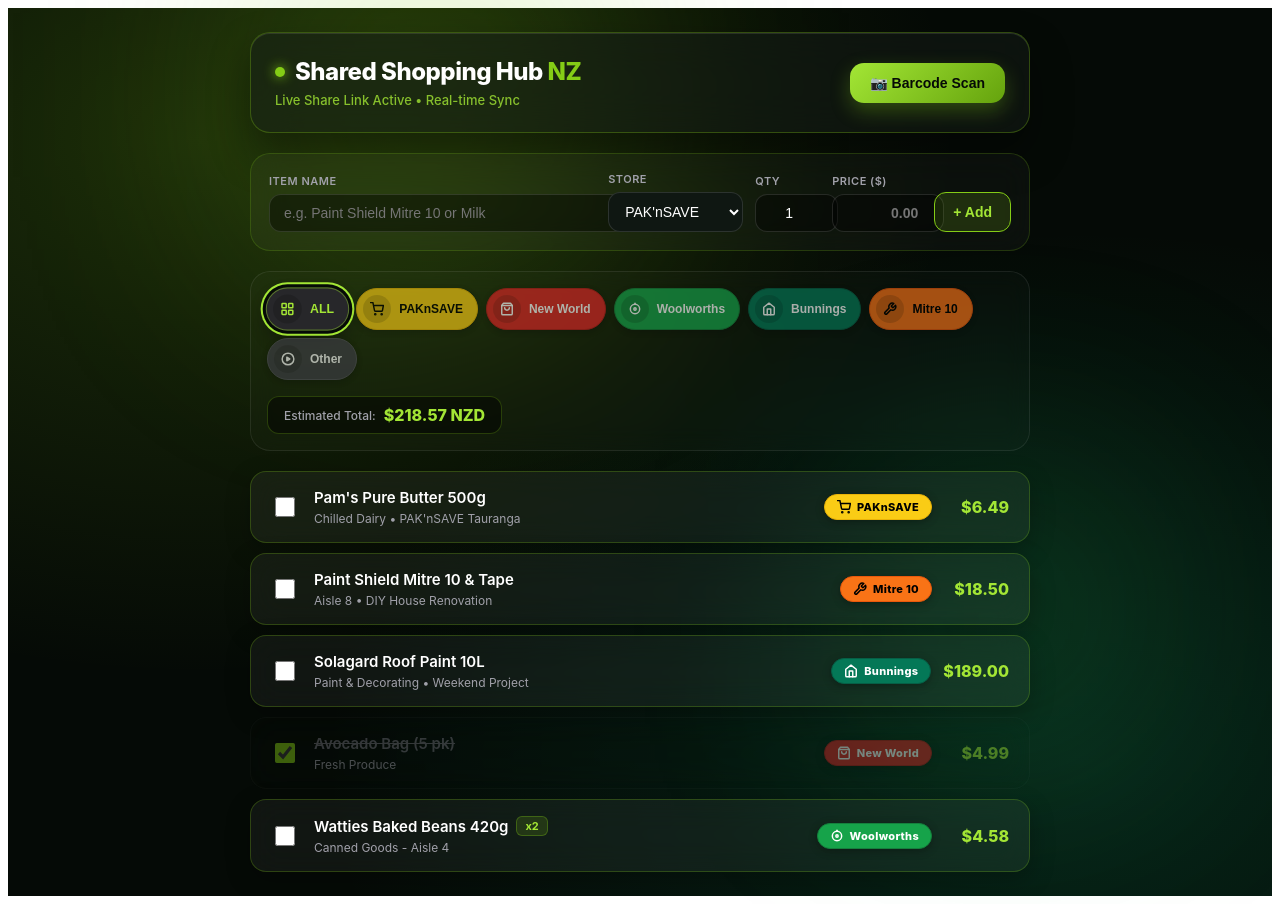
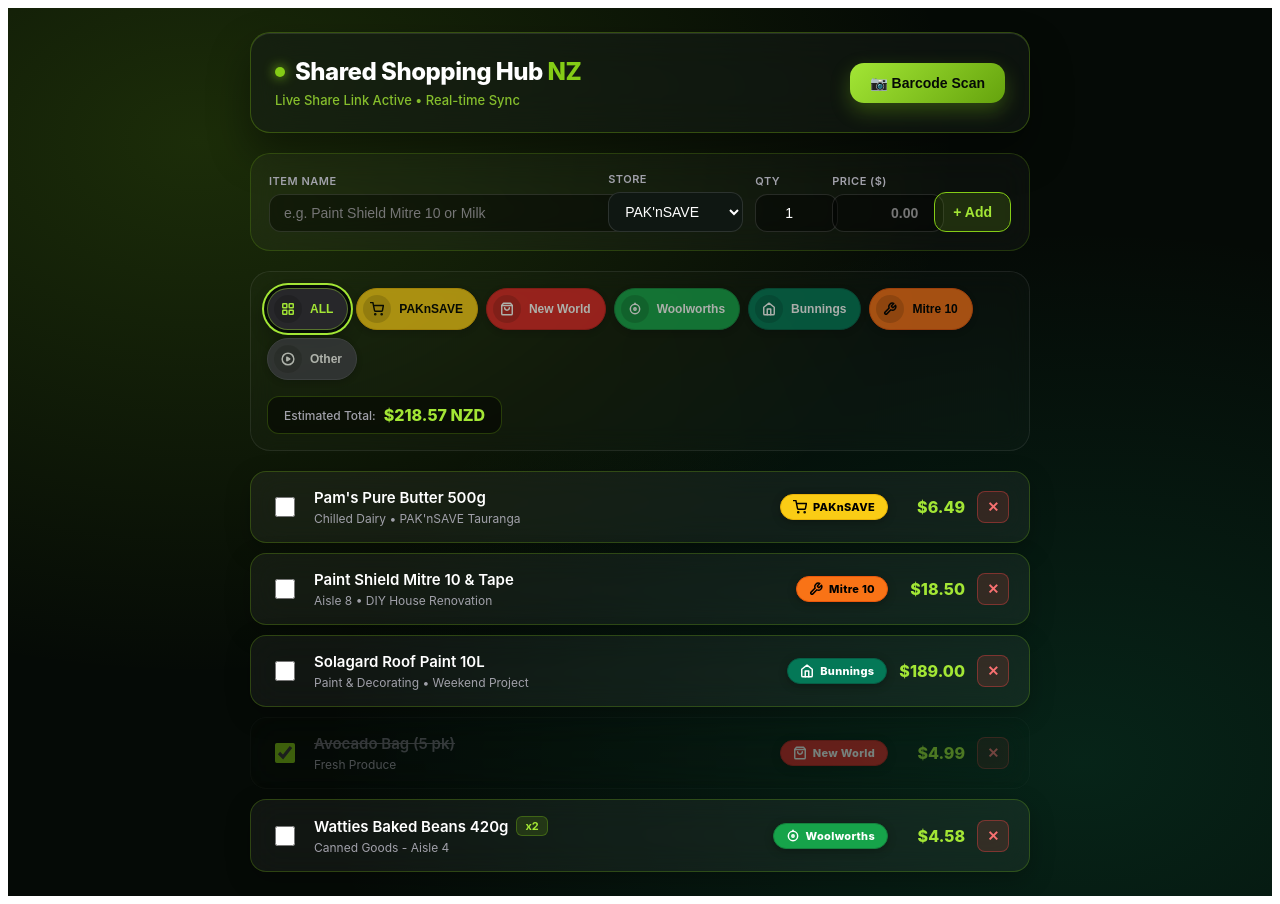
Before and after one commit to KillerXpert/nz-grocery-hub-2026, a React (Vite) app: page / in a window 1280 px wide. Built offline with nearby package versions, Linux system fonts and the light colour scheme.

Commit message:
Update App.jsx

```diff
--- a/src/App.jsx
+++ b/src/App.jsx
@@ -1,4 +1,4 @@
-import React, { useState } from 'react';
+import React, { useState, useEffect, useRef } from 'react';
 
 // Unified Brand Configuration mimicking real-world NZ logos
 const STORE_BRANDS = {
@@ -15,8 +15,8 @@ const STORE_BRANDS = {
   },
   PAKnSAVE: {
     name: 'PAKnSAVE',
-    bg: '#FACC15', // Authentic PAK'nSAVE Yellow
-    text: '#000000', // Solid Black Contrast
+    bg: '#FACC15',
+    text: '#000000',
     border: '#EAB308',
     icon: (
       <svg width="14" height="14" viewBox="0 0 24 24" fill="none" stroke="currentColor" strokeWidth="2.5" strokeLinecap="round" strokeLinejoin="round">
@@ -27,7 +27,7 @@ const STORE_BRANDS = {
   },
   'New World': {
     name: 'New World',
-    bg: '#DC2626', // Authentic New World Red
+    bg: '#DC2626',
     text: '#FFFFFF',
     border: '#B91C1C',
     icon: (
@@ -38,7 +38,7 @@ const STORE_BRANDS = {
   },
   Woolworths: {
     name: 'Woolworths',
-    bg: '#16A34A', // Authentic Woolworths Green
+    bg: '#16A34A',
     text: '#FFFFFF',
     border: '#15803D',
     icon: (
@@ -49,7 +49,7 @@ const STORE_BRANDS = {
   },
   Bunnings: {
     name: 'Bunnings',
-    bg: '#047857', // Authentic Bunnings Warehouse Green
+    bg: '#047857',
     text: '#FFFFFF',
     border: '#065F46',
     icon: (
@@ -60,8 +60,8 @@ const STORE_BRANDS = {
   },
   'Mitre 10': {
     name: 'Mitre 10',
-    bg: '#F97316', // Authentic Mitre 10 Orange
-    text: '#000000', // Black Contrast
+    bg: '#F97316',
+    text: '#000000',
     border: '#EA580C',
     icon: (
       <svg width="14" height="14" viewBox="0 0 24 24" fill="none" stroke="currentColor" strokeWidth="2.5" strokeLinecap="round" strokeLinejoin="round">
@@ -82,7 +82,6 @@ const STORE_BRANDS = {
   },
 };
 
-// Component for item card right-side circular logo badge
 function StoreBadge({ store }) {
   const brand = STORE_BRANDS[store] || STORE_BRANDS['Other'];
 
@@ -112,6 +111,10 @@ function StoreBadge({ store }) {
 export default function App() {
   const [activeStore, setActiveStore] = useState('ALL');
   const [isScannerOpen, setIsScannerOpen] = useState(false);
+  const [cameraError, setCameraError] = useState(null);
+
+  const videoRef = useRef(null);
+  const streamRef = useRef(null);
 
   // Form state for adding items
   const [itemName, setItemName] = useState('');
@@ -179,12 +182,19 @@ export default function App() {
     .filter((i) => !i.isCompleted)
     .reduce((sum, item) => sum + item.price * item.quantity, 0);
 
+  // Toggle Completed Checkbox
   const toggleComplete = (id) => {
     setItems((prev) =>
       prev.map((item) =>
         item.id === id ? { ...item, isCompleted: !item.isCompleted } : item
       )
     );
+  };
+
+  // Delete Item Function
+  const deleteItem = (id, e) => {
+    e.stopPropagation();
+    setItems((prev) => prev.filter((item) => item.id !== id));
   };
 
   const handleAddItem = (e) => {
@@ -207,29 +217,29 @@ export default function App() {
     setItemQty(1);
   };
 
-  const simulateBarcodeScan = () => {
+  // Handle successful scan from real camera or fallback
+  const handleBarcodeDetected = (barcodeValue) => {
     const randomBarcodes = [
       {
-        name: 'Sanitarium Marmite 250g',
+        name: `Scanned Item (${barcodeValue.slice(-4)})`,
         price: 5.89,
         store: 'PAKnSAVE',
-        description: 'Spreads • NZ Pantry',
+        description: `Barcode: ${barcodeValue}`,
       },
       {
-        name: 'Ozito Cordless Spray Gun',
-        price: 89.00,
-        store: 'Bunnings',
-        description: 'Power Tools • Hardware',
+        name: `Hardware Tool (${barcodeValue.slice(-4)})`,
+        price: 24.50,
+        store: 'Mitre 10',
+        description: `Barcode: ${barcodeValue}`,
       },
       {
-        name: 'Stanley Tape Measure 8m',
-        price: 24.50,
-        store: 'Mitre 10',
-        description: 'Tools & Hardware • NZ',
+        name: `Supermarket Item (${barcodeValue.slice(-4)})`,
+        price: 8.99,
+        store: 'Woolworths',
+        description: `Barcode: ${barcodeValue}`,
       },
     ];
-    const picked =
-      randomBarcodes[Math.floor(Math.random() * randomBarcodes.length)];
+    const picked = randomBarcodes[Math.floor(Math.random() * randomBarcodes.length)];
 
     setItems((prev) => [
       {
@@ -240,12 +250,71 @@ export default function App() {
         store: picked.store,
         isCompleted: false,
         description: picked.description,
-        barcode: '9400' + Math.floor(10000000 + Math.random() * 90000000),
+        barcode: barcodeValue,
       },
       ...prev,
     ]);
+    closeScanner();
+  };
+
+  const closeScanner = () => {
+    if (streamRef.current) {
+      streamRef.current.getTracks().forEach((track) => track.stop());
+      streamRef.current = null;
+    }
     setIsScannerOpen(false);
+    setCameraError(null);
   };
+
+  // Real Camera & BarcodeDetector Effect
+  useEffect(() => {
+    let scanInterval = null;
+
+    if (isScannerOpen) {
+      const startCamera = async () => {
+        try {
+          const stream = await navigator.mediaDevices.getUserMedia({
+            video: { facingMode: 'environment' }, // Prefer phone rear camera
+          });
+          streamRef.current = stream;
+          if (videoRef.current) {
+            videoRef.current.srcObject = stream;
+          }
+
+          // Check if native BarcodeDetector API is supported on phone browser
+          if ('BarcodeDetector' in window) {
+            const detector = new window.BarcodeDetector({
+              formats: ['ean_13', 'upc_a', 'qr_code', 'code_128', 'ean_8'],
+            });
+
+            scanInterval = setInterval(async () => {
+              if (videoRef.current && videoRef.current.readyState === 4) {
+                try {
+                  const barcodes = await detector.detect(videoRef.current);
+                  if (barcodes && barcodes.length > 0) {
+                    handleBarcodeDetected(barcodes[0].rawValue);
+                  }
+                } catch (err) {
+                  // Ignore harmless single-frame detection errors
+                }
+              }
+            }, 300);
+          }
+        } catch (err) {
+          setCameraError('Camera access denied or unavailable. You can use the button below to test.');
+        }
+      };
+
+      startCamera();
+    }
+
+    return () => {
+      if (scanInterval) clearInterval(scanInterval);
+      if (streamRef.current) {
+        streamRef.current.getTracks().forEach((track) => track.stop());
+      }
+    };
+  }, [isScannerOpen]);
 
   return (
     <div
@@ -255,43 +324,12 @@ export default function App() {
         backgroundImage:
           'radial-gradient(at 15% 15%, rgba(132, 204, 22, 0.18) 0px, transparent 50%), radial-gradient(at 85% 85%, rgba(16, 185, 129, 0.15) 0px, transparent 50%)',
         color: '#f4f4f5',
-        fontFamily:
-          '-apple-system, BlinkMacSystemFont, "Segoe UI", Roboto, sans-serif',
+        fontFamily: '-apple-system, BlinkMacSystemFont, "Segoe UI", Roboto, sans-serif',
         padding: '24px 16px',
         position: 'relative',
         overflowX: 'hidden',
       }}
     >
-      {/* Ambient Glowing Orbs behind Frosted Glass */}
-      <div
-        style={{
-          position: 'fixed',
-          top: '-10%',
-          left: '20%',
-          width: '350px',
-          height: '350px',
-          background: '#84cc16',
-          filter: 'blur(130px)',
-          opacity: 0.22,
-          pointerEvents: 'none',
-          zIndex: 0,
-        }}
-      />
-      <div
-        style={{
-          position: 'fixed',
-          bottom: '5%',
-          right: '10%',
-          width: '300px',
-          height: '300px',
-          background: '#22c55e',
-          filter: 'blur(120px)',
-          opacity: 0.18,
-          pointerEvents: 'none',
-          zIndex: 0,
-        }}
-      />
-
       <div
         style={{
           maxWidth: '780px',
@@ -308,10 +346,8 @@ export default function App() {
           style={{
             background: 'rgba(20, 28, 22, 0.55)',
             backdropFilter: 'blur(20px)',
-            WebkitBackdropFilter: 'blur(20px)',
             border: '1px solid rgba(132, 204, 22, 0.3)',
-            boxShadow:
-              '0 20px 40px rgba(0, 0, 0, 0.4), inset 0 1px 0 rgba(255, 255, 255, 0.1)',
+            boxShadow: '0 20px 40px rgba(0, 0, 0, 0.4), inset 0 1px 0 rgba(255, 255, 255, 0.1)',
             borderRadius: '20px',
             padding: '24px',
             display: 'flex',
@@ -341,8 +377,7 @@ export default function App() {
                   letterSpacing: '-0.5px',
                 }}
               >
-                Shared Shopping Hub{' '}
-                <span style={{ color: '#84cc16' }}>NZ</span>
+                Shared Shopping Hub <span style={{ color: '#84cc16' }}>NZ</span>
               </h1>
             </div>
             <p
@@ -372,20 +407,18 @@ export default function App() {
               display: 'flex',
               alignItems: 'center',
               gap: '8px',
-              transition: 'all 0.2s ease',
             }}
           >
             <span>📷 Barcode Scan</span>
           </button>
         </div>
 
-        {/* Frosted Glass Add Item Form */}
+        {/* Add Item Form */}
         <form
           onSubmit={handleAddItem}
           style={{
             background: 'rgba(255, 255, 255, 0.03)',
             backdropFilter: 'blur(16px)',
-            WebkitBackdropFilter: 'blur(16px)',
             border: '1px solid rgba(132, 204, 22, 0.2)',
             borderRadius: '20px',
             padding: '18px',
@@ -544,14 +577,13 @@ export default function App() {
               borderRadius: '12px',
               cursor: 'pointer',
               height: '40px',
-              transition: 'all 0.2s',
             }}
           >
             + Add
           </button>
         </form>
 
-        {/* Samsung One UI Circular App Icon Store Filter & Total Tally */}
+        {/* Circular Store Filters & Total */}
         <div
           style={{
             background: 'rgba(255, 255, 255, 0.02)',
@@ -566,14 +598,7 @@ export default function App() {
             gap: '16px',
           }}
         >
-          <div
-            style={{
-              display: 'flex',
-              flexWrap: 'wrap',
-              gap: '8px',
-              alignItems: 'center',
-            }}
-          >
+          <div style={{ display: 'flex', flexWrap: 'wrap', gap: '8px', alignItems: 'center' }}>
             {storeKeys.map((store) => {
               const brand = STORE_BRANDS[store] || STORE_BRANDS['Other'];
               const isActive = activeStore === store;
@@ -587,19 +612,17 @@ export default function App() {
                     alignItems: 'center',
                     gap: '8px',
                     padding: '6px 14px 6px 6px',
-                    borderRadius: '9999px', // Full circle pill like Samsung icons
+                    borderRadius: '9999px',
                     backgroundColor: brand.bg,
                     color: brand.text,
                     border: `1px solid ${brand.border}`,
                     fontSize: '12px',
                     fontWeight: 800,
                     cursor: 'pointer',
-                    transition: 'all 0.2s ease',
                     opacity: isActive ? 1 : 0.65,
                     boxShadow: isActive
                       ? '0 0 0 3px #050a06, 0 0 0 5px #a3e635, 0 8px 16px rgba(0,0,0,0.4)'
                       : '0 2px 6px rgba(0,0,0,0.3)',
-                    transform: isActive ? 'scale(1.03)' : 'scale(1)',
                   }}
                 >
                   <span
@@ -632,28 +655,16 @@ export default function App() {
               gap: '8px',
             }}
           >
-            <span
-              style={{
-                fontSize: '12px',
-                color: '#a1a1aa',
-                fontWeight: 500,
-              }}
-            >
+            <span style={{ fontSize: '12px', color: '#a1a1aa', fontWeight: 500 }}>
               Estimated Total:
             </span>
-            <span
-              style={{
-                fontSize: '16px',
-                fontWeight: 800,
-                color: '#a3e635',
-              }}
-            >
+            <span style={{ fontSize: '16px', fontWeight: 800, color: '#a3e635' }}>
               ${runningTotal.toFixed(2)} NZD
             </span>
           </div>
         </div>
 
-        {/* Frosted Glass Grocery Items List */}
+        {/* Grocery Items List with Delete Button */}
         <div style={{ display: 'flex', flexDirection: 'column', gap: '10px' }}>
           {filteredItems.map((item) => (
             <div
@@ -664,13 +675,10 @@ export default function App() {
                   ? 'rgba(255, 255, 255, 0.01)'
                   : 'rgba(255, 255, 255, 0.05)',
                 backdropFilter: 'blur(16px)',
-                WebkitBackdropFilter: 'blur(16px)',
                 border: item.isCompleted
                   ? '1px solid rgba(255, 255, 255, 0.05)'
                   : '1px solid rgba(132, 204, 22, 0.25)',
-                boxShadow: item.isCompleted
-                  ? 'none'
-                  : '0 8px 24px rgba(0, 0, 0, 0.25)',
+                boxShadow: item.isCompleted ? 'none' : '0 8px 24px rgba(0, 0, 0, 0.25)',
                 borderRadius: '16px',
                 padding: '16px 20px',
                 display: 'flex',
@@ -678,16 +686,9 @@ export default function App() {
                 alignItems: 'center',
                 cursor: 'pointer',
                 opacity: item.isCompleted ? 0.45 : 1,
-                transition: 'all 0.2s ease',
               }}
             >
-              <div
-                style={{
-                  display: 'flex',
-                  alignItems: 'center',
-                  gap: '16px',
-                }}
-              >
+              <div style={{ display: 'flex', alignItems: 'center', gap: '16px' }}>
                 <input
                   type="checkbox"
                   checked={item.isCompleted}
@@ -700,21 +701,13 @@ export default function App() {
                   }}
                 />
                 <div>
-                  <div
-                    style={{
-                      display: 'flex',
-                      alignItems: 'center',
-                      gap: '8px',
-                    }}
-                  >
+                  <div style={{ display: 'flex', alignItems: 'center', gap: '8px' }}>
                     <span
                       style={{
                         fontSize: '15px',
                         fontWeight: 600,
                         color: item.isCompleted ? '#71717a' : '#ffffff',
-                        textDecoration: item.isCompleted
-                          ? 'line-through'
-                          : 'none',
+                        textDecoration: item.isCompleted ? 'line-through' : 'none',
                       }}
                     >
                       {item.name}
@@ -736,27 +729,14 @@ export default function App() {
                     )}
                   </div>
                   {item.description && (
-                    <p
-                      style={{
-                        fontSize: '12px',
-                        color: '#a1a1aa',
-                        margin: '4px 0 0 0',
-                      }}
-                    >
+                    <p style={{ fontSize: '12px', color: '#a1a1aa', margin: '4px 0 0 0' }}>
                       {item.description}
                     </p>
                   )}
                 </div>
               </div>
 
-              <div
-                style={{
-                  display: 'flex',
-                  alignItems: 'center',
-                  gap: '12px',
-                }}
-              >
-                {/* Samsung App Icon Style Store Badge */}
+              <div style={{ display: 'flex', alignItems: 'center', gap: '12px' }}>
                 <StoreBadge store={item.store} />
 
                 <span
@@ -770,12 +750,34 @@ export default function App() {
                 >
                   ${(item.price * item.quantity).toFixed(2)}
                 </span>
+
+                {/* DELETE ITEM BUTTON */}
+                <button
+                  onClick={(e) => deleteItem(item.id, e)}
+                  title="Delete Item"
+                  style={{
+                    background: 'rgba(239, 68, 68, 0.15)',
+                    border: '1px solid rgba(239, 68, 68, 0.4)',
+                    color: '#f87171',
+                    width: '32px',
+                    height: '32px',
+                    borderRadius: '8px',
+                    display: 'flex',
+                    alignItems: 'center',
+                    justifyContent: 'center',
+                    cursor: 'pointer',
+                    fontSize: '14px',
+                    fontWeight: 'bold',
+                  }}
+                >
+                  ✕
+                </button>
               </div>
             </div>
           ))}
         </div>
 
-        {/* Modal Scanner */}
+        {/* Modal Scanner with Real Camera Stream */}
         {isScannerOpen && (
           <div
             style={{
@@ -809,13 +811,7 @@ export default function App() {
                   marginBottom: '16px',
                 }}
               >
-                <div
-                  style={{
-                    display: 'flex',
-                    alignItems: 'center',
-                    gap: '8px',
-                  }}
-                >
+                <div style={{ display: 'flex', alignItems: 'center', gap: '8px' }}>
                   <span
                     style={{
                       width: '10px',
@@ -836,7 +832,7 @@ export default function App() {
                   </h3>
                 </div>
                 <button
-                  onClick={() => setIsScannerOpen(false)}
+                  onClick={closeScanner}
                   style={{
                     background: 'rgba(255, 255, 255, 0.1)',
                     border: 'none',
@@ -850,38 +846,65 @@ export default function App() {
                 </button>
               </div>
 
+              {/* Real Video Viewport Frame */}
               <div
                 style={{
-                  height: '180px',
+                  height: '220px',
                   borderRadius: '16px',
-                  border: '2px dashed rgba(132, 204, 22, 0.4)',
-                  background: 'rgba(0, 0, 0, 0.6)',
+                  border: '2px dashed rgba(132, 204, 22, 0.6)',
+                  background: '#000',
+                  position: 'relative',
+                  overflow: 'hidden',
                   display: 'flex',
-                  flexDirection: 'column',
                   alignItems: 'center',
                   justifyContent: 'center',
-                  padding: '16px',
-                  textAlign: 'center',
                 }}
               >
+                <video
+                  ref={videoRef}
+                  autoPlay
+                  playsInline
+                  muted
+                  style={{
+                    width: '100%',
+                    height: '100%',
+                    objectFit: 'cover',
+                  }}
+                />
+                <div
+                  style={{
+                    position: 'absolute',
+                    bottom: '10px',
+                    background: 'rgba(0, 0, 0, 0.6)',
+                    padding: '4px 10px',
+                    borderRadius: '8px',
+                    fontSize: '11px',
+                    color: '#a3e635',
+                  }}
+                >
+                  Align EAN-13 / UPC barcode inside frame
+                </div>
+              </div>
+
+              {cameraError && (
                 <p
                   style={{
-                    fontSize: '14px',
-                    color: '#e4e4e7',
-                    fontWeight: 600,
-                    margin: '0 0 6px 0',
+                    fontSize: '12px',
+                    color: '#f87171',
+                    marginTop: '10px',
+                    textAlign: 'center',
                   }}
                 >
-                  [ Camera Viewport Ready ]
+                  {cameraError}
                 </p>
-                <p style={{ fontSize: '12px', color: '#71717a', margin: 0 }}>
-                  Align EAN-13 barcode inside frame to look up NZ grocery
-                  details &amp; price.
-                </p>
-              </div>
+              )}
 
               <button
-                onClick={simulateBarcodeScan}
+                onClick={() =>
+                  handleBarcodeDetected(
+                    '9400' + Math.floor(10000000 + Math.random() * 90000000)
+                  )
+                }
                 style={{
                   width: '100%',
                   marginTop: '16px',
@@ -893,10 +916,9 @@ export default function App() {
                   borderRadius: '14px',
                   border: 'none',
                   cursor: 'pointer',
-                  boxShadow: '0 10px 25px rgba(132, 204, 22, 0.3)',
                 }}
               >
-                Simulate Successful Barcode Scan
+                Simulate Scan (Fallback)
               </button>
             </div>
           </div>
```
